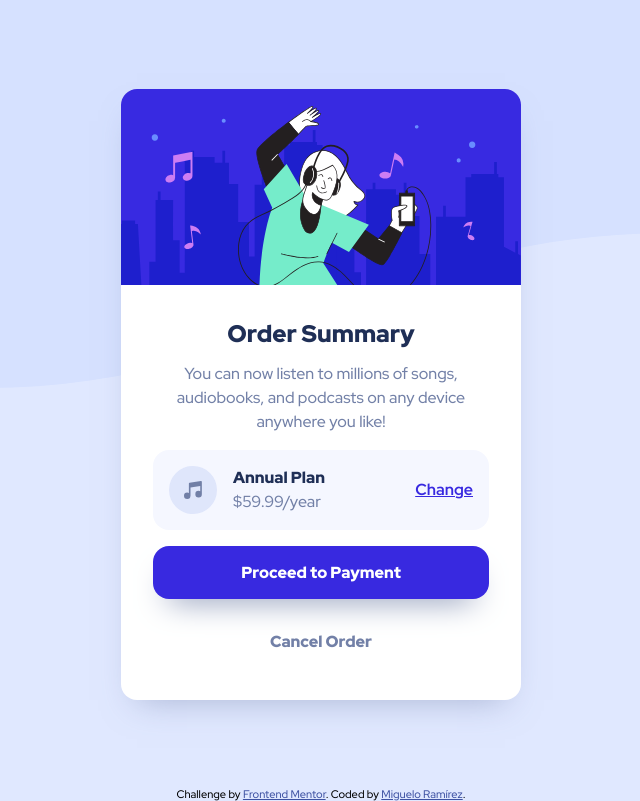
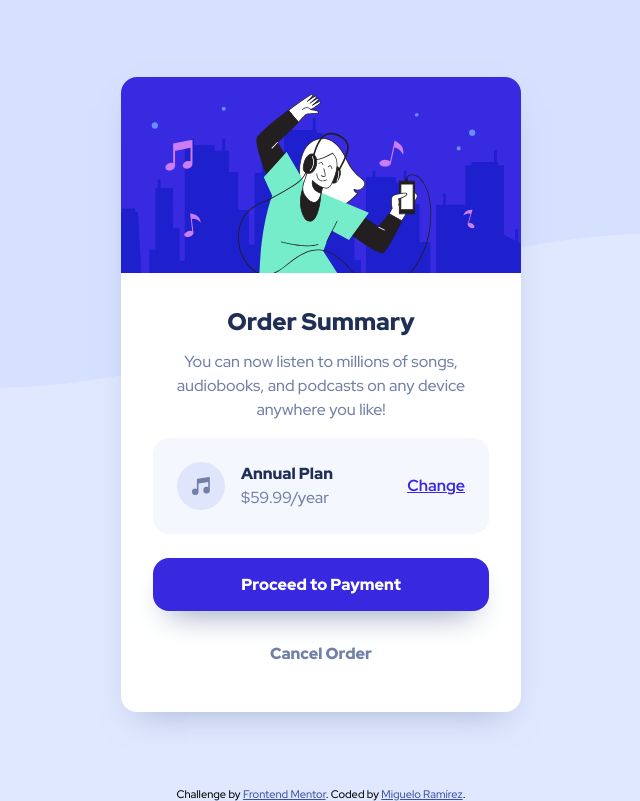
Before and after one commit to Miguelo0098/Order-summary-card-component, a plain HTML site: page index.html in a window 1280 px wide. Shown: the whole page, without its empty margins (319-959 px from the left). Drawn offline with Linux system fonts and the light colour scheme.

Commit message:
changes: increase plan card padding

```diff
--- a/styles/style.css
+++ b/styles/style.css
@@ -95,8 +95,8 @@ button {
   align-items: center;
   justify-content: space-between;
   background-color: var(--very-pale-blue);
-  padding: 1em;
-  margin-bottom: 1em;
+  padding: 1.5em;
+  margin-bottom: 1.5em;
 }
 
 .music-icon {
```
